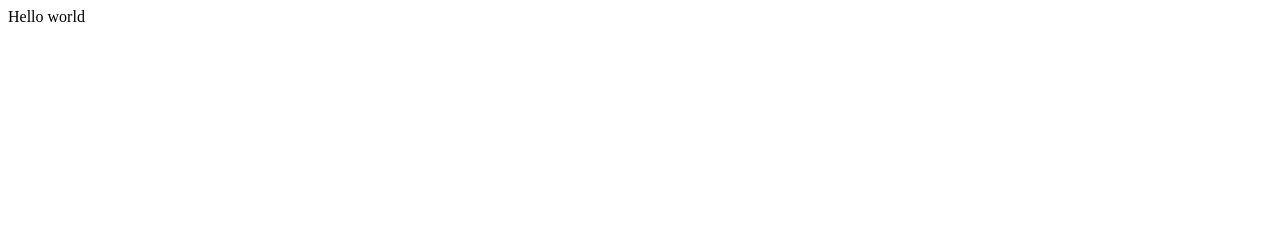
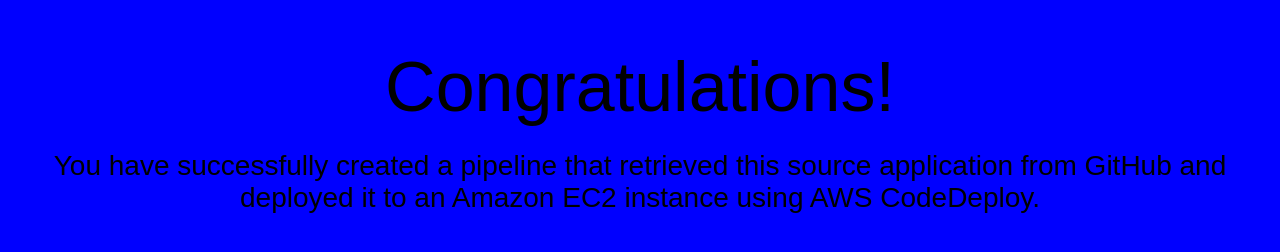
Before and after one commit to Vinay3T/AWS_CodePipeline_Test, a plain HTML site: page index.html in a window 1280 px wide. Drawn offline with Linux system fonts and the light colour scheme.

Commit message:
Update index.html

```diff
--- a/index.html
+++ b/index.html
@@ -1 +1,34 @@
-Hello world
+<!DOCTYPE html>
+<html>
+<head>
+  <meta charset="utf-8">
+  <title>Sample Deployment</title>
+  <style>
+    body {
+      color: black;
+      background-color: blue;
+      font-family: Arial, sans-serif;
+      font-size: 14px;
+    }
+
+    h1 {
+      font-size: 500%;
+      font-weight: normal;
+      margin-bottom: 0;
+    }
+
+    h2 {
+      font-size: 200%;
+      font-weight: normal;
+      margin-bottom: 0;
+    }
+  </style>
+</head>
+<body>
+  <div align="center">
+    <h1>Congratulations!</h1>
+    <h2>You have successfully created a pipeline that retrieved this source application from GitHub and deployed it
+	to an Amazon EC2 instance using AWS CodeDeploy.</h2>
+  </div>
+</body>
+</html>
```
